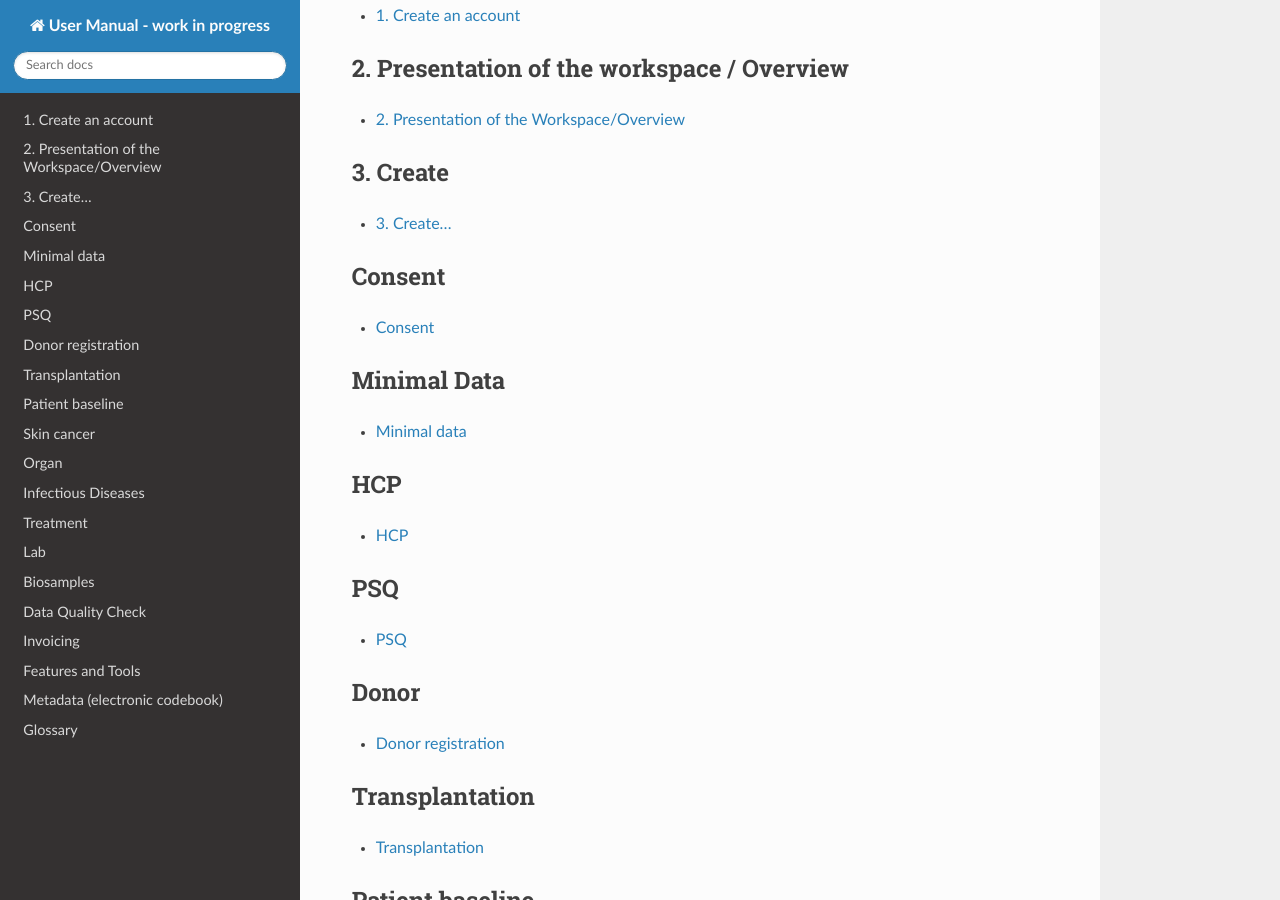
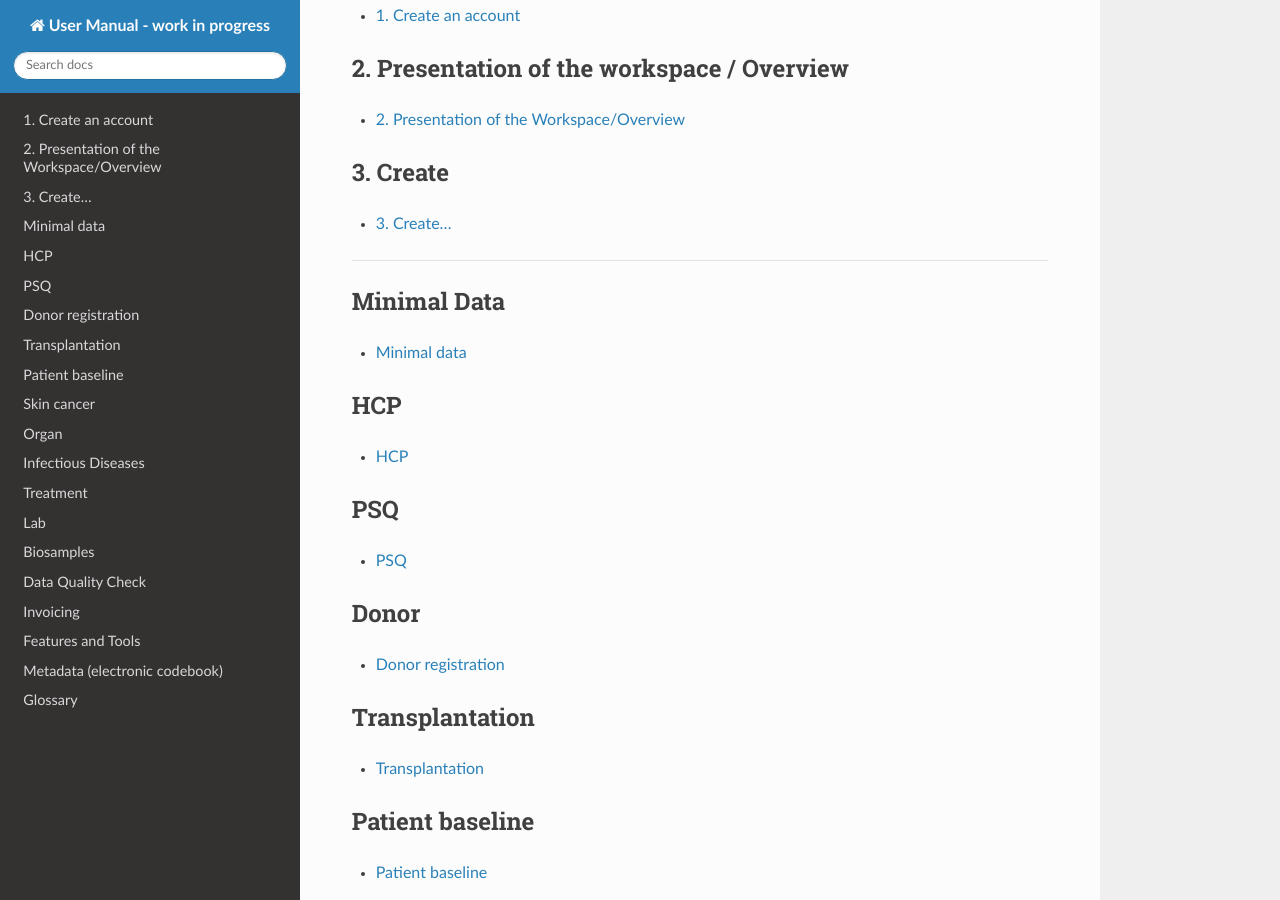
Before and after one commit to swiss-transplant-cohort-study/3LC-user-manual, a Sphinx documentation site: the page built from docs/source/index.rst, in a window 1280 px wide and 900 px high, scrolled down 582 px. Built offline with Sphinx 7.4.7 and the Read the Docs theme 3.1.0, drawn with Linux system fonts in a browser that asks for light colours.

Commit message:
Update index.rst

```diff
--- a/docs/source/index.rst
+++ b/docs/source/index.rst
@@ -36,13 +36,8 @@ This section provides information about the different types of users and respect
 
    createPatDon
 
-Consent
+.. Consent
 ************
-
-.. toctree::
-   :maxdepth: 1
-
-   consent
 
 Minimal Data
 *****************
```
